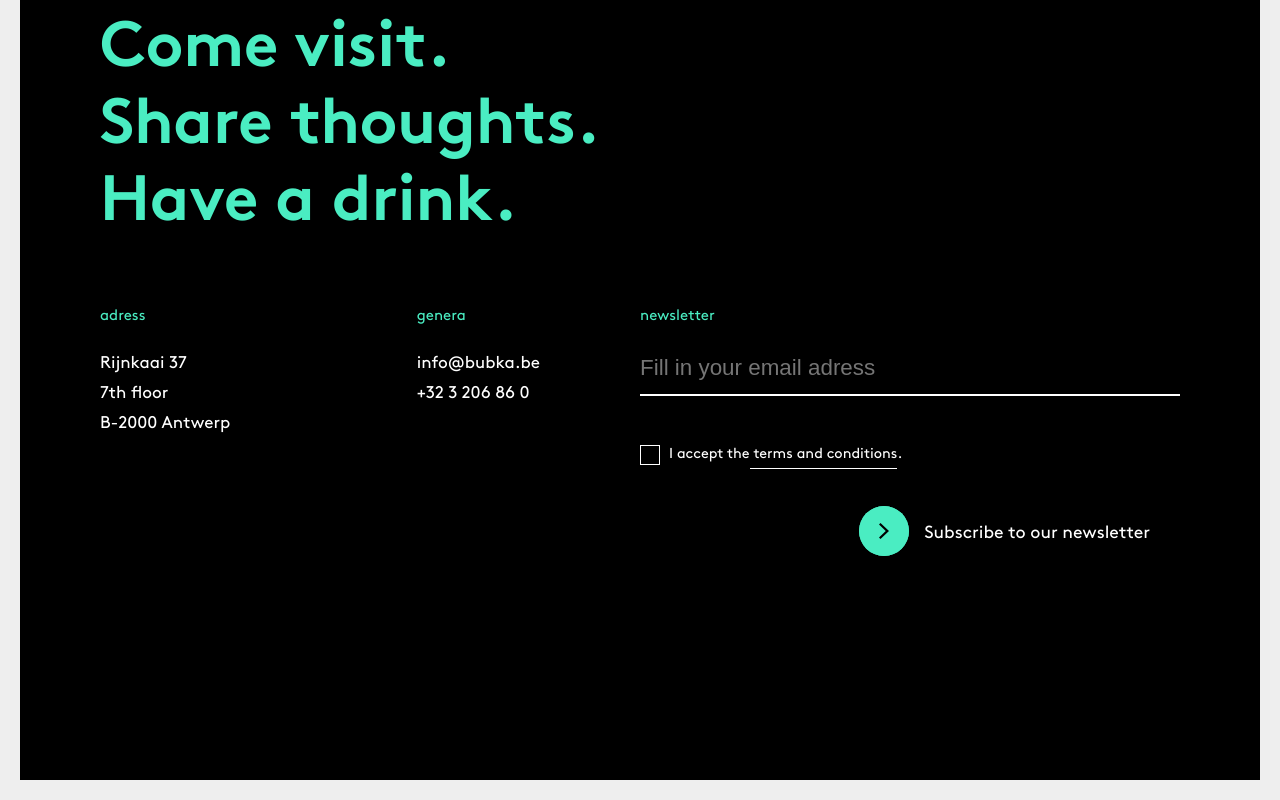
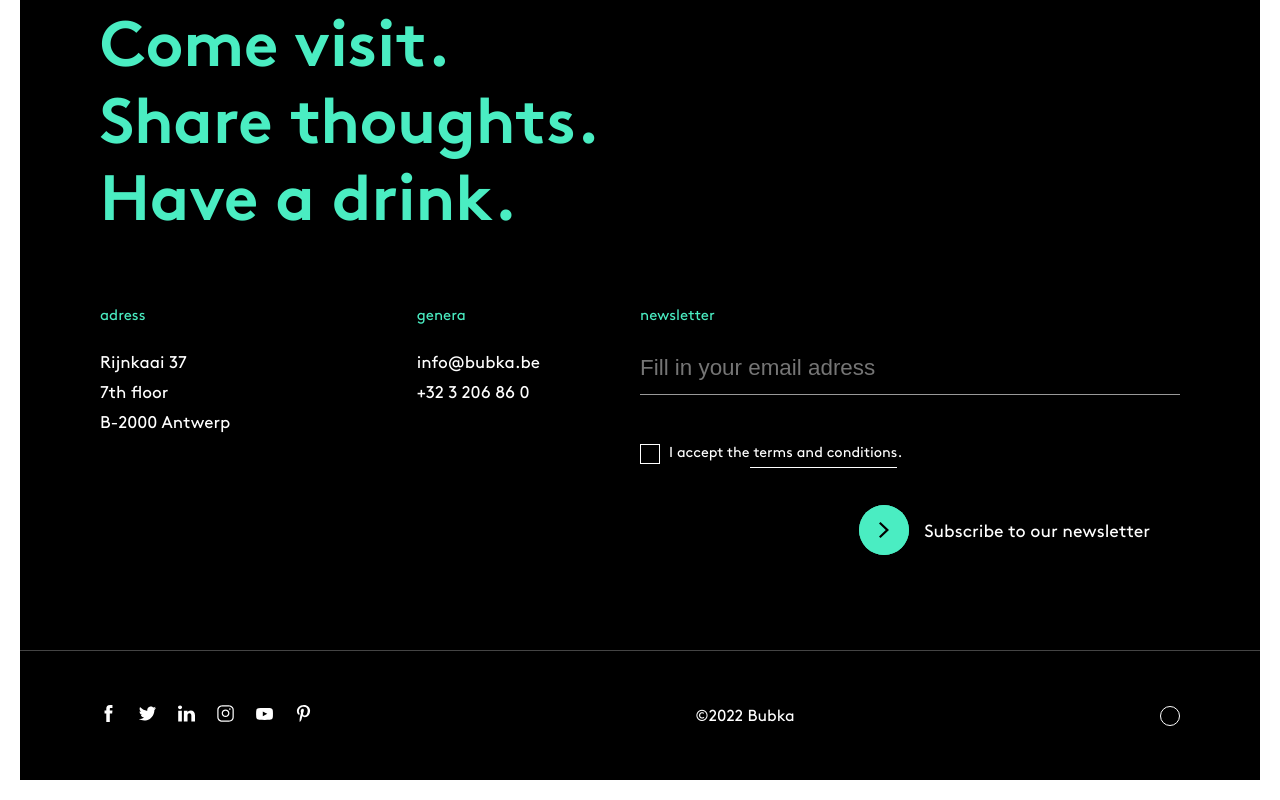
Before and after one commit to waly2020/brief_bootstrap5_kit, a website: page index.html in a window 1280 px wide. Shown: the part 4907-5707 px from the top of the page. Drawn offline with Linux system fonts and the light colour scheme.

Commit message:
fin version static

```diff
--- a/about.css
+++ b/about.css
@@ -540,9 +540,9 @@ body{
     margin-bottom: 50px;
 }
 footer{
+    position: relative;
     width: 100%;
     height: 895px;
-    background: #eee;
     padding: 20px;
 }
 .main_footer{
@@ -550,6 +550,7 @@ footer{
     height: 100%;
     padding: 5em 5em 0 5em;
     background-color: #000;
+    position: relative;
 }
 .main_footer h2{
     font-size: 4em;
@@ -582,7 +583,7 @@ footer{
     padding: 13px 0;
     border: none;
     background: none;
-    border-bottom: solid 2px #fff;
+    border-bottom: solid 1px #999;
     font-size: 1.4em;
     margin-bottom: 18px;
 }
@@ -649,3 +650,32 @@ input[type=checkbox]:checked:after {
     right: 0;
     color: #fff !important;
 }
+.footer_footer{
+    position: absolute;
+    width: 100%;
+    height: 130px;
+    left: 0;
+    bottom: 0;
+    padding: 0 5em;
+    border-top: solid 1px #444;
+    display: flex;
+    justify-content: space-between;
+    align-items: center;
+    color: #fff;
+}
+.icones div{
+    width: 17px;
+    height: 17px;
+    display: inline-block;
+    margin-right: 18px;
+}
+.icones img{
+    width: 100%;
+    height: 100%;
+}
+.icone_bizare{
+    width: 20px;
+    height: 20px;
+    border: solid 1px #fff;
+    border-radius: 50%;
+}
--- a/index.html
+++ b/index.html
@@ -214,7 +214,26 @@
                 </div>
             </div>
             <div class="footer_footer">
-                <div class="icones"></div>
+                <div class="icones">
+                    <div class="svgA">
+                        <img src="svg/facebook_online_social_media_icon-icons.com_71882.svg">
+                    </div>
+                    <div class="svgB">
+                        <img src="svg/twitter_online_social_media_icon-icons.com_71881.svg">
+                    </div>
+                    <div class="svgC">
+                        <img src="svg/linked_in_online_social_media_icon-icons.com_71877.svg">
+                    </div>
+                    <div class="svgD">
+                        <img src="svg/instagram_f_icon-icons.com_65485.svg">
+                    </div>
+                    <div class="svgE">
+                        <img src="svg/YOUTUBE_icon-icons.com_65487.svg">
+                    </div>
+                    <div class="svgF">
+                        <img src="svg/pinterest_online_social_media_icon-icons.com_71875.svg">
+                    </div>
+                </div>
                 <p>©2022 Bubka</p>
                 <div class="icone_bizare"></div>
             </div>
```
Also changed, not shown: svg/YOUTUBE_icon-icons.com_65487.svg (added), svg/facebook_online_social_media_icon-icons.com_71882.svg (added), svg/instagram_f_icon-icons.com_65485.svg (added), svg/linked_in_online_social_media_icon-icons.com_71877.svg (added), svg/pinterest_online_social_media_icon-icons.com_71875.svg (added), svg/twitter_online_social_media_icon-icons.com_71881.svg (added).
